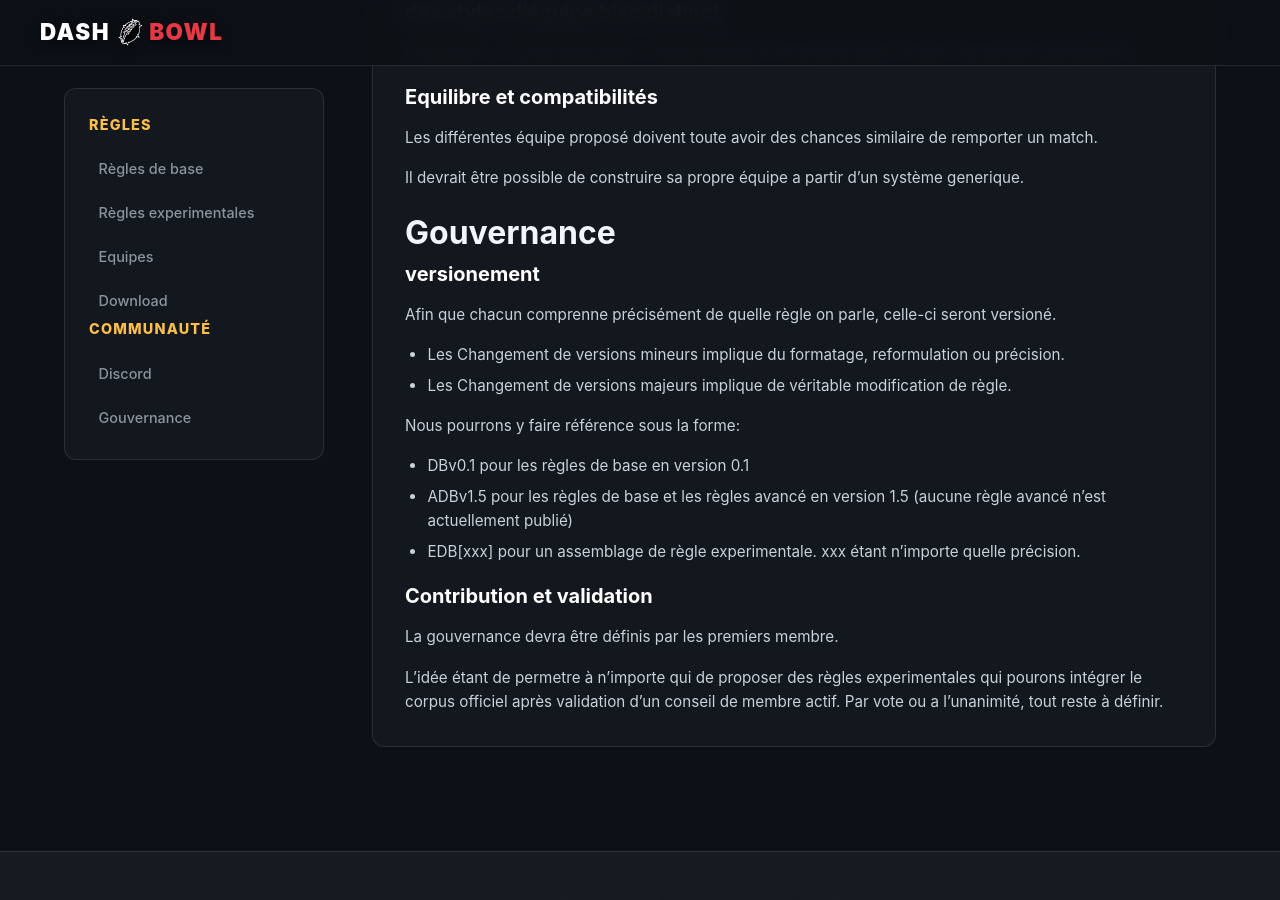
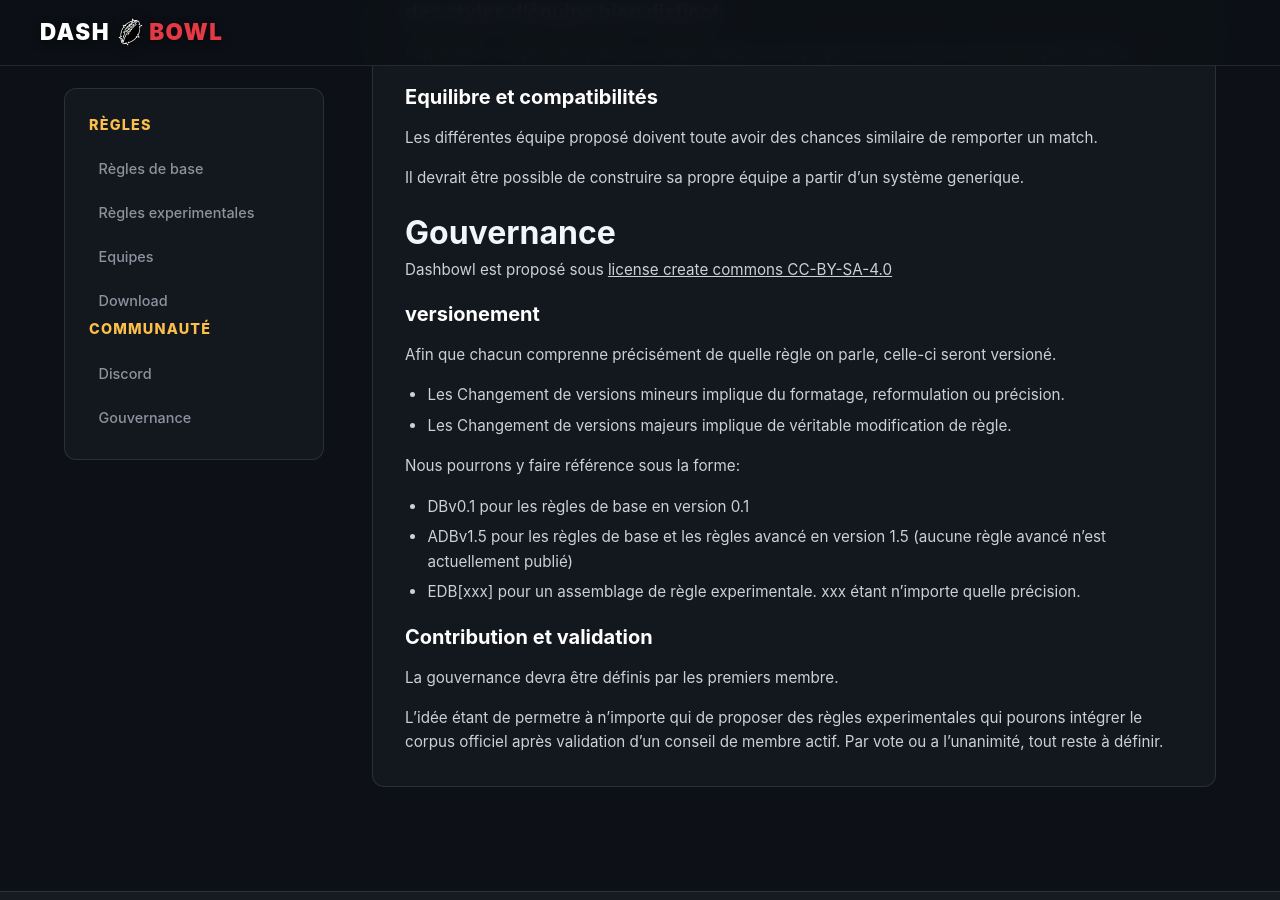
Before and after one commit to kroc702/dashbowl, a Jekyll site: the page built from objectives.md, in a window 1280 px wide and 900 px high, scrolled down 1345 px. Built offline with Jekyll 4.4.1, drawn with Linux system fonts in a browser that asks for light colours.

Commit message:
add lincense link

```diff
--- a/objectives.md
+++ b/objectives.md
@@ -48,6 +48,8 @@ Il devrait être possible de construire sa propre équipe a partir d'un système
 
 # Gouvernance
 
+Dashbowl est proposé sous [license create commons CC-BY-SA-4.0]({{ site.baseurl }}/license.html)
+
 ### versionement
 Afin que chacun comprenne précisément de quelle règle on parle, celle-ci seront versioné.
 - Les Changement de versions mineurs implique du formatage, reformulation ou précision.
```
